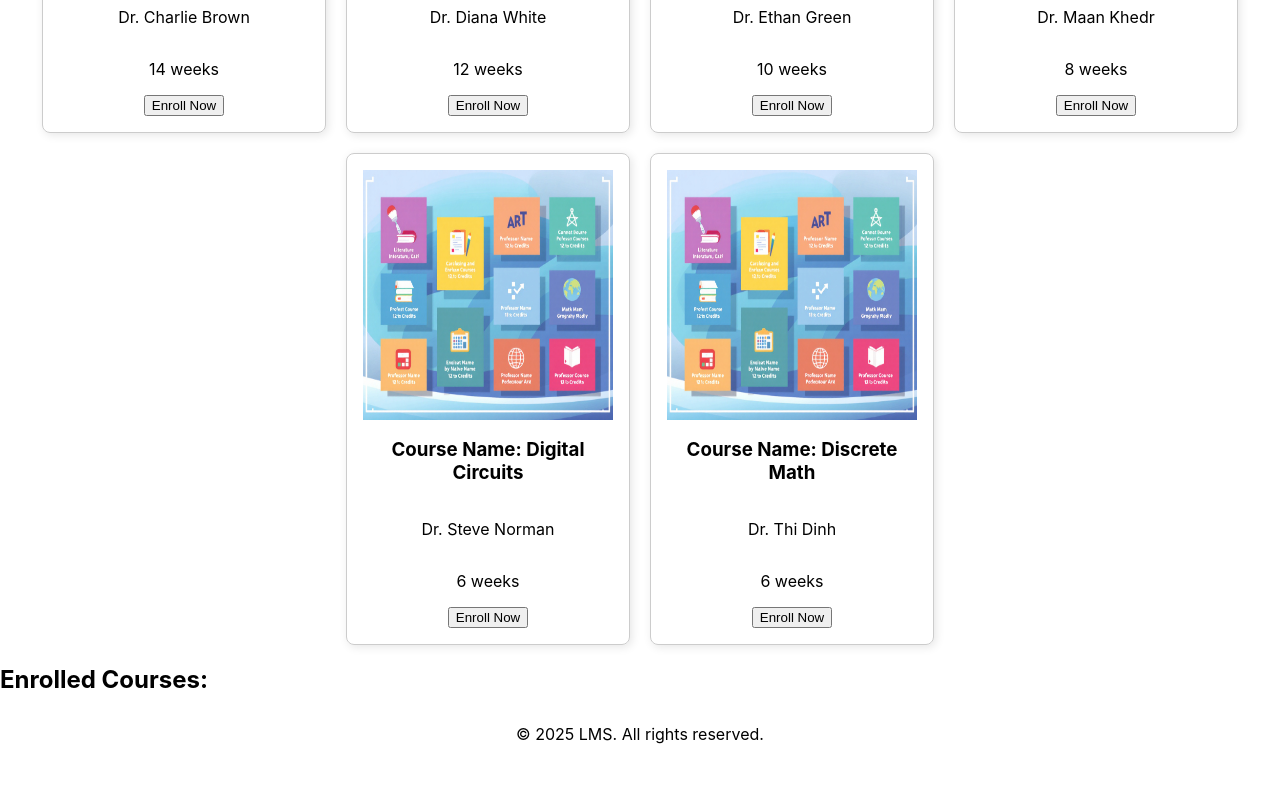
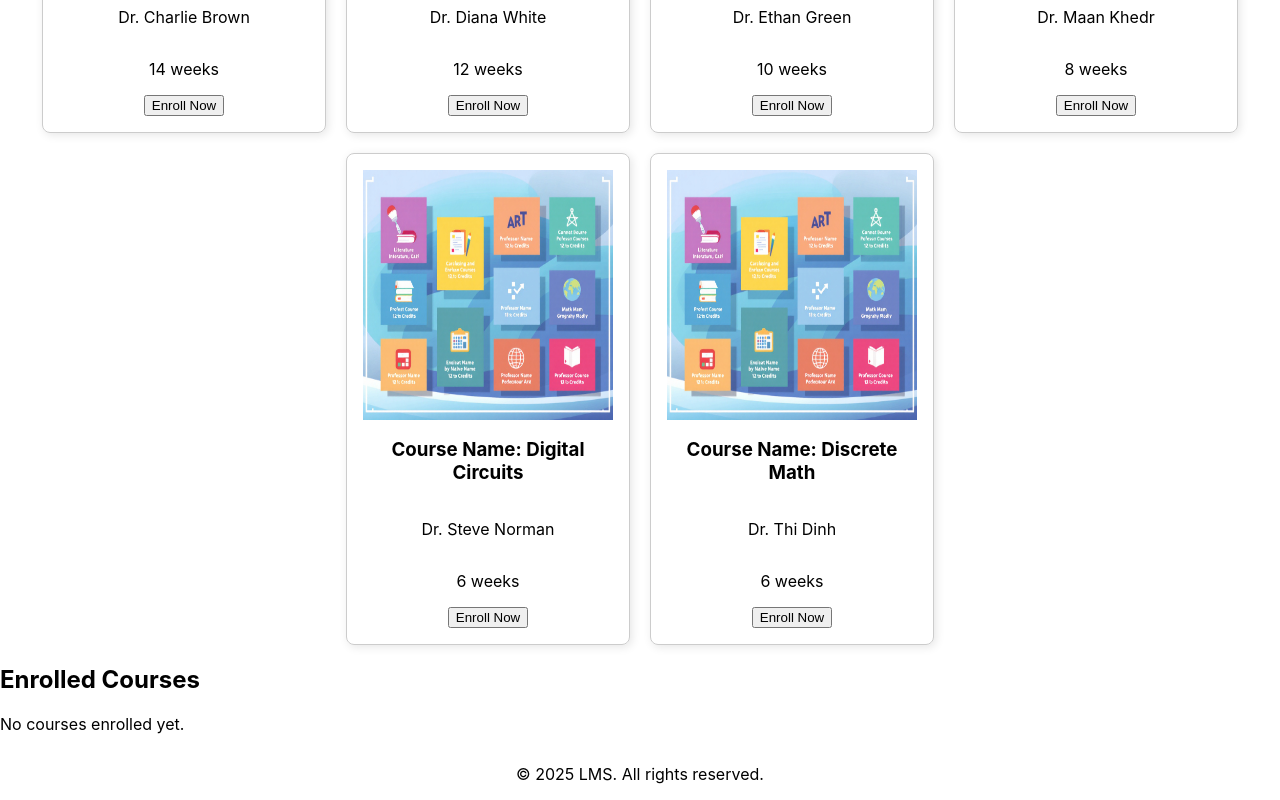
Before and after one commit to Akila-Fernando/ENSF381-Assignment-4, a React (Create React App) app in the folder my-lms-app/: page /Courses in a window 1280 px wide. Shown: the part 1041-1841 px from the top of the page. Before the commit the page ends 1801 px from the top, so only its background shows below. Built offline with nearby package versions, Linux system fonts and the light colour scheme.

Commit message:
Course page updates

```diff
--- a/my-lms-app/src/components/CourseCatalog.js
+++ b/my-lms-app/src/components/CourseCatalog.js
@@ -3,13 +3,15 @@ import CourseItem from "./CourseItem";
 import courses from "../data/courses";
 import "./CourseCatalog.css";
 
-const CourseCatalog = ({ enroll }) => {
+const CourseCatalog = ({ enrollCourse }) => {
   return (
     <div class name="course-catalog">
       <h2>Courses</h2>
       <div className="course-grid">
       {courses.map(course => (
-        <CourseItem key={course.id} course={course} enroll={enroll} />
+        <CourseItem key={course.id}
+        course={course}
+        enrollCourse={enrollCourse} />
       ))}
       </div>
     </div>
--- /dev/null
+++ b/my-lms-app/src/components/EnrollmentList.css
@@ -0,0 +1,16 @@
+.enrollment-list {
+    margin-top: 20px;
+    padding: 20px;
+    border: 1px solid #ddd;
+    border-radius: 8px;
+    background-color: #f9f9f9;
+  }
+
+.enrolled-course {
+    border-bottom: 1px solid #ccc;
+    padding: 10px 0;
+  }
+
+.enrolled-course:last-child {
+    border-bottom: none;
+  }
--- a/my-lms-app/src/components/EnrollmentList.js
+++ b/my-lms-app/src/components/EnrollmentList.js
@@ -1,22 +1,22 @@
 import React, { useEffect } from "react";
 import EnrolledCourse from "./EnrolledCourse";
 
-const EnrollmentList = ({ enrolledCourses, dropCourse }) => {
-    useEffect(() => {
-        console.log("EnrollmentList mounted");
-        return () => {
-        console.log("EnrollmentList unmounted");
-        };
-    }, []);
-
+const EnrollmentList = ({ enrolledCourses }) => {
     return (
-        <div className="enrollment-list">
-        <h2>Enrolled Courses:</h2>
-        {enrolledCourses.map((course) => (
-            <EnrolledCourse key={course.id} course={course} dropCourse={dropCourse} />
-        ))}
-        </div>
+      <div className="enrollment-list">
+        <h2>Enrolled Courses</h2>
+        {enrolledCourses.length > 0 ? (
+          enrolledCourses.map((course) => (
+            <div key={course.id} className="enrolled-course">
+              <h3>{course.name}</h3>
+              <p>{course.instructor}</p>
+            </div>
+          ))
+        ) : (
+          <p>No courses enrolled yet.</p>
+        )}
+      </div>
     );
-}
+  };
 
 export default EnrollmentList;
--- a/my-lms-app/src/components/MainSection.js
+++ b/my-lms-app/src/components/MainSection.js
@@ -40,8 +40,8 @@ function MainSection() {
                 <h6>{testimonial.courseName}</h6>
                 <p>{testimonial.review}</p>
                 <p>
-                {'★'.repeat(testimonial.rating)}{'☆'.repeat(5 - testimonial.rating)}
-                </p>
+                {'★'.repeat(testimonial.rating)}{'☆'.repeat(5 - testimonial.rating)}`
+                </p>`
             </div>
             ))}
         </div>
--- a/my-lms-app/src/pages/CoursesPage.js
+++ b/my-lms-app/src/pages/CoursesPage.js
@@ -3,30 +3,24 @@ import Header from "../components/Header";
 import CourseCatalog from "../components/CourseCatalog";
 import EnrollmentList from "../components/EnrollmentList";
 import React, {useState} from "react";
+
 const CoursesPage = () => {
   const [enrolledCourses, setEnrolledCourses] = useState([]);
 
-  const handleEnroll = (course) => {
-    if (!enrolledCourses.some((c) => c.name === course.name)) {
-      setEnrolledCourses((prev) => [...prev, course]);
-    }
+  const enroll = (course) => {
+    setEnrolledCourses([...enrolledCourses, course]);
   };
-  const handleDrop = (course) => {
-    setEnrolledCourses((prev) => prev.filter((c) => c.name !== course.name));
-  };
-
 
   return (
     <div className="courses-page">
       <Header />
       <div className="content">
-          <CourseCatalog onEnroll={handleEnroll}/>
-          <EnrollmentList enrolledCourses={enrolledCourses} onDrop={handleDrop} />
+        <CourseCatalog enroll={enroll} />
+        <EnrollmentList enrolledCourses={enrolledCourses} />
       </div>
       <Footer />
     </div>
   );
 };
 
-
 export default CoursesPage;
```
Lines whose indentation alone changed are shown as unchanged.
